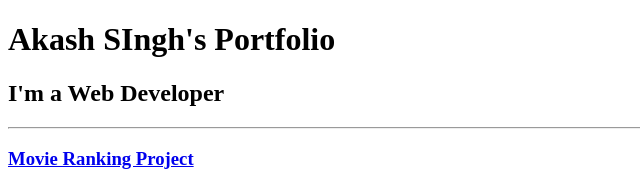
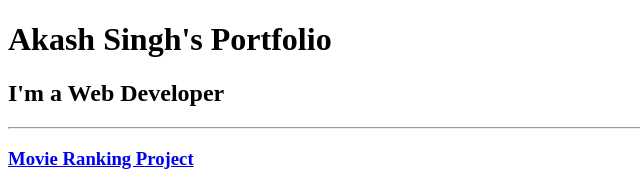
Before and after one commit to Slayercode47/html-portfolio, a plain HTML site: page index.html in a window 1280 px wide. Shown: the top 185 px of the page, 0-640 px from the left. Drawn offline with Linux system fonts and the light colour scheme.

Commit message:
Update index.html

```diff
--- a/index.html
+++ b/index.html
@@ -7,7 +7,7 @@
   </head>
 
   <body>
-    <h1>Akash SIngh's Portfolio</h1>
+    <h1>Akash Singh's Portfolio</h1>
     <h2>I'm a Web Developer</h2>
     <hr />
     <h3><a href="./public/movie-ranking.html">Movie Ranking Project</a></h3>
```
